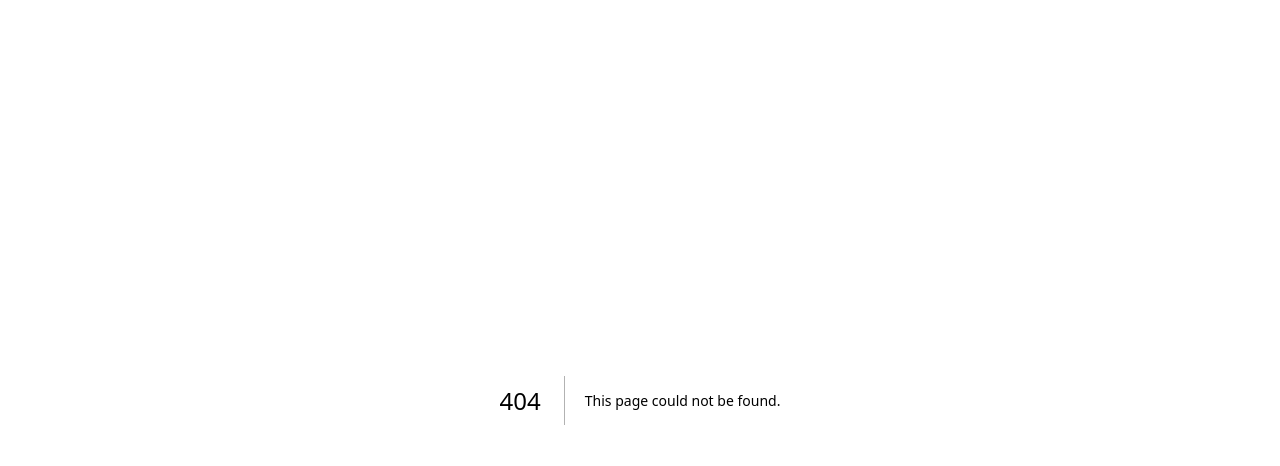
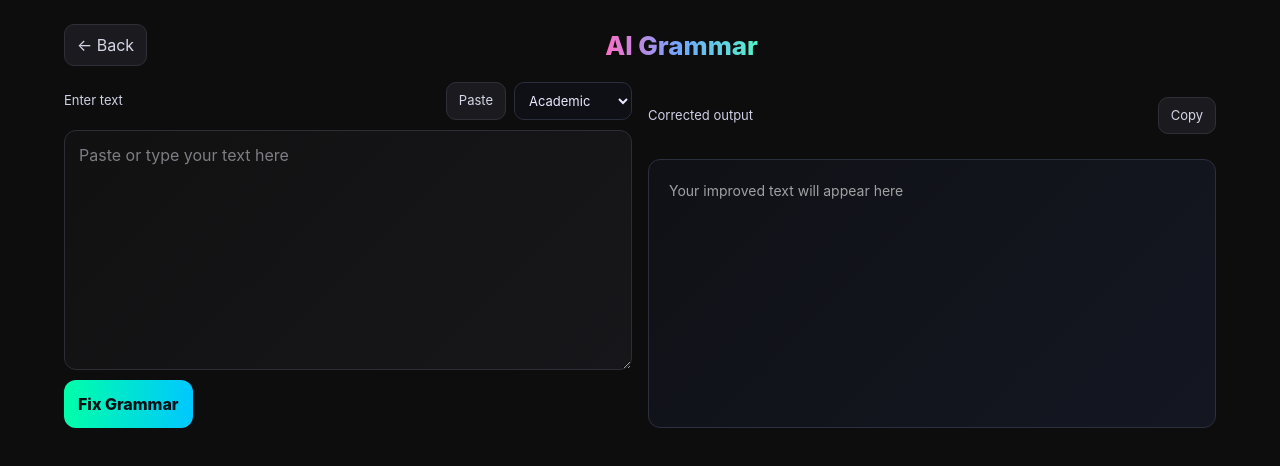
Before and after one commit to hamza07ejaz/MindSpark, a Next.js app: page /grammar in a window 1280 px wide. Before the commit this address had no page. Shown: the top 466 px of the page. Built offline with nearby package versions, Linux system fonts and the light colour scheme.

Commit message:
Added AI Grammar Tool page with tone selector, copy/paste buttons, and correction highlights

```diff
--- /dev/null
+++ b/app/grammar/page.tsx
@@ -0,0 +1,215 @@
+"use client";
+import { useEffect, useMemo, useState } from "react";
+
+type Tone = "Academic" | "Professional" | "Casual";
+
+export default function GrammarPage() {
+  const [text, setText] = useState("");
+  const [tone, setTone] = useState<Tone>("Academic");
+  const [fixed, setFixed] = useState("");
+  const [changes, setChanges] = useState<Array<{ from: string; to: string; reason: string }>>([]);
+  const [loading, setLoading] = useState(false);
+  const [copied, setCopied] = useState(false);
+  const [pasted, setPasted] = useState(false);
+
+  const steps = useMemo(
+    () => [
+      "Analyzing grammar and punctuation",
+      "Improving clarity and concision",
+      "Adapting tone and formality",
+      "Final review and polish",
+    ],
+    []
+  );
+  const [step, setStep] = useState(0);
+
+  useEffect(() => {
+    if (!loading) return;
+    setStep(0);
+    const id = setInterval(() => setStep((s) => (s + 1 < steps.length ? s + 1 : s)), 900);
+    return () => clearInterval(id);
+  }, [loading, steps.length]);
+
+  async function fixGrammar() {
+    if (!text.trim()) return;
+    setLoading(true);
+    setFixed("");
+    setChanges([]);
+    try {
+      const res = await fetch("/api/grammar", {
+        method: "POST",
+        headers: { "Content-Type": "application/json" },
+        body: JSON.stringify({ text, tone }),
+      });
+      const data = await res.json();
+      if (data?.corrected) setFixed(String(data.corrected));
+      if (Array.isArray(data?.changes)) setChanges(data.changes);
+      if (!data?.corrected) setFixed(text);
+    } catch {
+      setFixed(text);
+      setChanges([]);
+    } finally {
+      setLoading(false);
+    }
+  }
+
+  function copyFixed() {
+    if (!fixed) return;
+    navigator.clipboard.writeText(fixed).then(() => {
+      setCopied(true);
+      setTimeout(() => setCopied(false), 1500);
+    });
+  }
+
+  async function pasteFromClipboard() {
+    try {
+      const t = await navigator.clipboard.readText();
+      if (t) {
+        setText(t);
+        setPasted(true);
+        setTimeout(() => setPasted(false), 1200);
+      }
+    } catch {
+      // ignore
+    }
+  }
+
+  const progress = Math.round(((step + 1) / steps.length) * 100);
+
+  return (
+    <main style={page}>
+      <div style={wrap}>
+        <div style={header}>
+          <button onClick={() => (window.location.href = "/")} style={backBtn}>← Back</button>
+          <h1 style={title}>AI Grammar</h1>
+          <div />
+        </div>
+
+        <div style={row}>
+          <div style={inputCol}>
+            <div style={labelRow}>
+              <span>Enter text</span>
+              <div style={{ display: "flex", gap: 8 }}>
+                <button onClick={pasteFromClipboard} style={miniBtn}>Paste</button>
+                <select
+                  value={tone}
+                  onChange={(e) => setTone(e.target.value as Tone)}
+                  style={selectBox}
+                >
+                  <option>Academic</option>
+                  <option>Professional</option>
+                  <option>Casual</option>
+                </select>
+              </div>
+            </div>
+            <textarea
+              value={text}
+              onChange={(e) => setText(e.target.value)}
+              placeholder="Paste or type your text here"
+              style={textarea}
+            />
+            <button onClick={fixGrammar} disabled={loading || !text.trim()} style={primaryBtn}>
+              {loading ? "Fixing…" : "Fix Grammar"}
+            </button>
+            {pasted && <div style={toastOk}>Pasted</div>}
+          </div>
+
+          <div style={outputCol}>
+            <div style={labelRow}>
+              <span>Corrected output</span>
+              <button onClick={copyFixed} disabled={!fixed} style={miniBtn}>
+                {copied ? "Copied" : "Copy"}
+              </button>
+            </div>
+            <div style={outputBox}>
+              {loading ? (
+                <div style={loaderCard}>
+                  <div style={loaderGlow} />
+                  <div style={loaderStep}>{steps[step]}</div>
+                  <div style={progressOuter}><div style={{ ...progressInner, width: `${progress}%` }} /></div>
+                  <div style={loaderHint}>Polishing your writing</div>
+                </div>
+              ) : fixed ? (
+                <pre style={pre}>{fixed}</pre>
+              ) : (
+                <div style={placeholder}>Your improved text will appear here</div>
+              )}
+            </div>
+
+            {changes.length > 0 && (
+              <div style={changesBox}>
+                <div style={changesTitle}>What changed</div>
+                <div style={{ display: "grid", gap: 10 }}>
+                  {changes.map((c, i) => (
+                    <div key={i} style={changeRow}>
+                      <div style={chipBad}>{c.from}</div>
+                      <div style={{ opacity: 0.6 }}>→</div>
+                      <div style={chipGood}>{c.to}</div>
+                      {c.reason && <div style={reason}>{c.reason}</div>}
+                    </div>
+                  ))}
+                </div>
+              </div>
+            )}
+          </div>
+        </div>
+      </div>
+
+      <style>{`html,body{background:#0d0d0d}`}</style>
+    </main>
+  );
+}
+
+const page: React.CSSProperties = { minHeight: "100vh", color: "#fff", background: "#0d0d0d", fontFamily: "Inter, system-ui, -apple-system, Segoe UI, Roboto, Arial" };
+const wrap: React.CSSProperties = { maxWidth: 1200, margin: "0 auto", padding: 24 };
+const header: React.CSSProperties = { display: "flex", alignItems: "center", justifyContent: "space-between", marginBottom: 16, gap: 12 };
+const title: React.CSSProperties = { margin: 0, fontSize: 26, fontWeight: 800, background: "linear-gradient(90deg,#ff6ec7,#6ea8ff,#55f2c8)", WebkitBackgroundClip: "text", color: "transparent" };
+const backBtn: React.CSSProperties = { background: "#1b1b1f", border: "1px solid #2f2f38", color: "#d6d6e9", padding: "8px 12px", borderRadius: 10, cursor: "pointer" };
+const row: React.CSSProperties = { display: "grid", gridTemplateColumns: "1fr 1fr", gap: 16 };
+const inputCol: React.CSSProperties = { display: "grid", gap: 10 };
+const outputCol: React.CSSProperties = { display: "grid", gap: 10 };
+const labelRow: React.CSSProperties = { display: "flex", alignItems: "center", justifyContent: "space-between", fontSize: 13, color: "#cfd0e6" };
+const textarea: React.CSSProperties = {
+  minHeight: 240, background: "linear-gradient(135deg,#111,#17171b)", border: "1px solid #2d2d36",
+  color: "#e8e8f5", padding: "12px 14px", borderRadius: 12, outline: "none", resize: "vertical"
+};
+const primaryBtn: React.CSSProperties = {
+  background: "linear-gradient(90deg,#00ffa8,#00c7ff)", color: "#061014", fontWeight: 800,
+  padding: "12px 14px", border: "none", borderRadius: 12, cursor: "pointer", justifySelf: "start"
+};
+const miniBtn: React.CSSProperties = { background: "#1b1b1f", border: "1px solid #2f2f38", color: "#d6d6e9", padding: "8px 12px", borderRadius: 10, cursor: "pointer" };
+const selectBox: React.CSSProperties = {
+  background: "#0f1015", color: "#e9e9ff", border: "1px solid #2a2d3c", borderRadius: 10, padding: "8px 10px"
+};
+const outputBox: React.CSSProperties = {
+  minHeight: 240, background: "linear-gradient(135deg,#101116,#141722)", border: "1px solid #2c2f3d",
+  borderRadius: 12, padding: 14
+};
+const placeholder: React.CSSProperties = { opacity: 0.6, padding: 6, fontSize: 14 };
+const pre: React.CSSProperties = { margin: 0, whiteSpace: "pre-wrap", wordBreak: "break-word", fontFamily: "inherit", fontSize: 15, lineHeight: 1.6 };
+const toastOk: React.CSSProperties = {
+  alignSelf: "start", background: "linear-gradient(90deg,#27f0c8,#3aa3ff,#b575ff)", color: "#000",
+  padding: "6px 10px", borderRadius: 10, fontWeight: 700, marginTop: 6
+};
+
+const loaderCard: React.CSSProperties = {
+  width: "100%", background: "linear-gradient(135deg,#111,#171822)", border: "1px solid #2a2d3a",
+  borderRadius: 14, padding: 16, position: "relative", overflow: "hidden", boxShadow: "0 12px 40px rgba(0,0,0,0.35)"
+};
+const loaderGlow: React.CSSProperties = {
+  position: "absolute", inset: 0,
+  background: "radial-gradient(600px 80px at 10% -10%,rgba(118,130,255,0.25),transparent), radial-gradient(600px 80px at 90% 120%,rgba(255,110,199,0.22),transparent)"
+};
+const loaderStep: React.CSSProperties = { fontSize: 16, fontWeight: 700, marginBottom: 10 };
+const progressOuter: React.CSSProperties = { height: 10, background: "#20212a", borderRadius: 999, overflow: "hidden", border: "1px solid #2f3140" };
+const progressInner: React.CSSProperties = { height: "100%", background: "linear-gradient(90deg,#27f0c8,#3aa3ff,#b575ff)", transition: "width 600ms ease" };
+const loaderHint: React.CSSProperties = { marginTop: 8, color: "#a8a8c2", fontSize: 12 };
+
+const changesBox: React.CSSProperties = {
+  background: "linear-gradient(135deg,#101116,#141722)", border: "1px solid #2c2f3d", borderRadius: 12, padding: 14
+};
+const changesTitle: React.CSSProperties = { fontWeight: 800, marginBottom: 8, fontSize: 14, color: "#e9e9ff" };
+const changeRow: React.CSSProperties = { display: "grid", gridTemplateColumns: "auto 16px auto 1fr", gap: 8, alignItems: "center" };
+const chipBad: React.CSSProperties = { background: "#2a1b1b", color: "#ffb3b3", border: "1px solid #4a2a2a", padding: "4px 8px", borderRadius: 8, fontSize: 13 };
+const chipGood: React.CSSProperties = { background: "#1b2a24", color: "#9ff2cc", border: "1px solid #294a3b", padding: "4px 8px", borderRadius: 8, fontSize: 13 };
+const reason: React.CSSProperties = { fontSize: 12, color: "#bfc2d6", paddingLeft: 8 };
```
